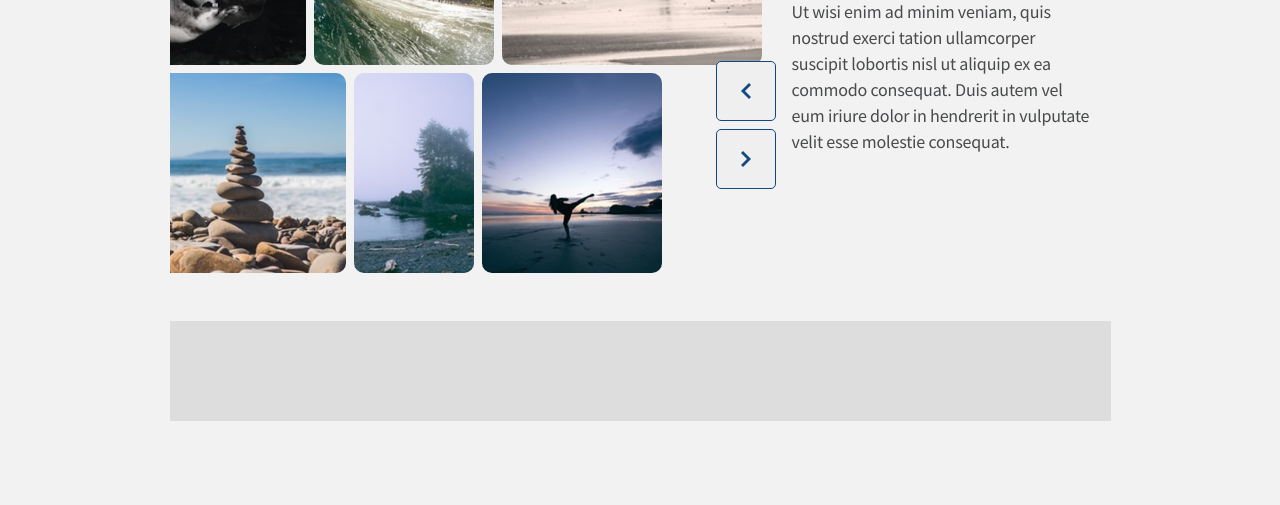
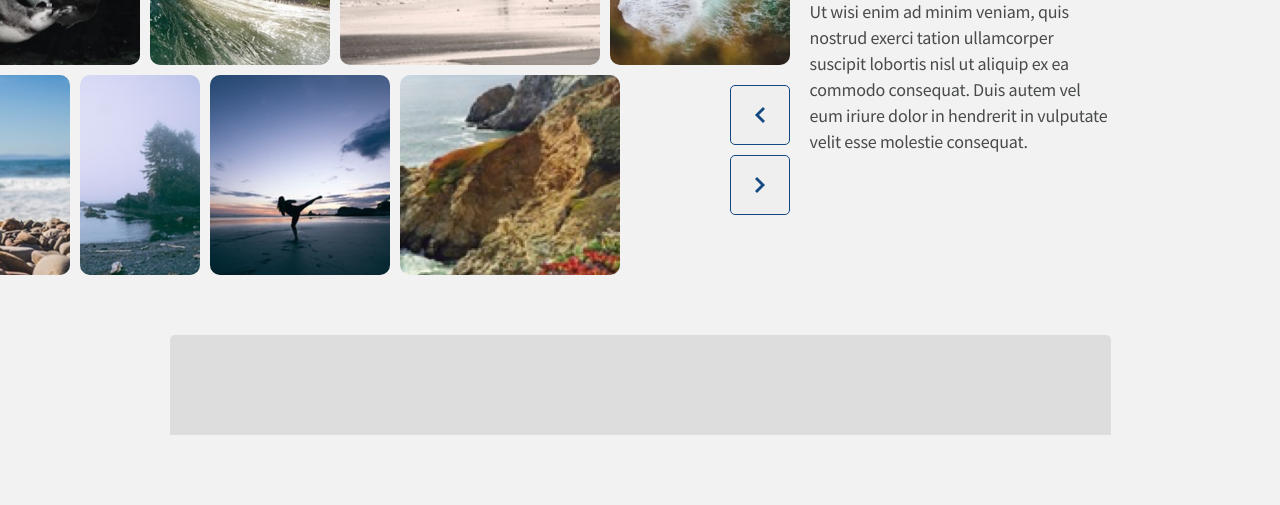
Before and after one commit to Ljusaj123/Slider, a website: page index.html in a window 1280 px wide. Shown: the part 295-800 px from the top of the page. Drawn offline with nearby package versions, Linux system fonts and the light colour scheme.

Commit message:
slider nije više odječen u containeru, nema apsolutno pozicioniranih elemenata, popravljen izgled prema dizajnu u figmi

```diff
--- a/index.html
+++ b/index.html
@@ -14,19 +14,25 @@
       integrity="sha256-o88AwQnZB+VDvE9tvIXrMQaPlFFSUTR+nldQm1LuPXQ="
       crossorigin="anonymous"
     ></script>
-    <title>Document</title>
+    <title>Slider</title>
   </head>
 
-  <body class="container">
-    <header>
+  <body>
+    <!-- header -->
+    <header class="container">
       <div class="box box1"></div>
       <div class="box box2"></div>
     </header>
 
-    <main>
+    <!-- main container -->
+
+    <main class="container">
       <div class="main-container">
+        <!-- slider -->
+
         <div class="slider">
-          <div class="wrapper wrapper1">
+          <!-- top row slider -->
+
           <div class="row top-row">
             <img
               src="./images/slider-image-5.jpg"
@@ -48,9 +54,9 @@
               class="firstClone"
             />
           </div>
-          </div>
 
-          <div class="wrapper wrapper2">
+          <!-- bottom row slider -->
+
           <div class="row bottom-row">
             <img
               src="./images/slider-image-3.jpg"
@@ -70,14 +76,14 @@
               alt="image4"
               class="firstClone"
             />
-            </div>
-          </div>
-
             <div class="button-container">
               <button class="left-button"></button>
               <button class="right-button"></button>
             </div>
           </div>
+        </div>
+
+        <!-- text container -->
 
         <div class="text">
           <h1>Lorem ipsum dolor sit amet consectetur adipisicing elit</h1>
@@ -91,7 +97,9 @@
       </div>
     </main>
 
-    <footer></footer>
+    <!-- footer -->
+
+    <footer class="container"></footer>
   </body>
   <script src="./js/main.js" defer></script>
 </html>
--- a/js/main.js
+++ b/js/main.js
@@ -1,11 +1,13 @@
 "use strict";
 
 $(window).on("load", function () {
-  $(".firstClone").each(function (i, obj) {
-    var firstCloneSize = $(obj).width();
-    $(obj).parent().css("transform", "translateX(" + firstCloneSize + "px)");
-  }); //event listener on the left button
-
+  // $(".firstClone").each((i, obj) => {
+  //   const firstCloneSize = $(obj).width();
+  //   $(obj)
+  //     .parent()
+  //     .css("transform", "translateX(" + firstCloneSize + "px)");
+  // });
+  //event listener on the left button
   $(".left-button").click(function () {
     var counterImg = $(".counter");
     counterImg.each(function (i, obj) {
--- a/src/main.js
+++ b/src/main.js
@@ -1,10 +1,10 @@
 $(window).on("load", () => {
-  $(".firstClone").each((i, obj) => {
-    const firstCloneSize = $(obj).width();
-    $(obj)
-      .parent()
-      .css("transform", "translateX(" + firstCloneSize + "px)");
-  });
+  // $(".firstClone").each((i, obj) => {
+  //   const firstCloneSize = $(obj).width();
+  //   $(obj)
+  //     .parent()
+  //     .css("transform", "translateX(" + firstCloneSize + "px)");
+  // });
 
   //event listener on the left button
   $(".left-button").click(() => {
--- a/styles/scss/_main.scss
+++ b/styles/scss/_main.scss
@@ -4,64 +4,46 @@
   height: 100%;
   border-radius: 0px 0px 5px 5px;
 }
-
 .box1 {
   width: 301px;
 }
 .box2 {
   width: 621px;
 }
+.main-container {
+  height: 100%;
+  width: 100%;
+  display: grid;
+  grid-template-columns: 2fr 1fr;
+  justify-content: flex-end;
+  gap: 20px;
+}
 
-.main-container {
-  display: flex;
-  margin: auto 0;
-}
 .slider {
-  flex: 2;
-  height: 420px;
   display: flex;
   flex-direction: column;
+  gap: 10px;
+}
+.row {
+  width: 1430px;
+  height: 200px;
+  display: flex;
   justify-content: flex-end;
-  position: relative;
-  gap: 8px;
+  gap: 10px;
 }
 
 .text {
-  flex: 1;
   display: flex;
   flex-direction: column;
-  gap: 1em;
-  padding: 1em;
-}
-
-.wrapper {
-  position: relative;
-  height: 200px;
-  overflow: hidden;
-}
-
-.wrapper1 {
-  width: 600px;
-}
-
-.wrapper2 {
-  width: 500px;
-}
-
-.row {
-  position: absolute;
-  top: 0%;
-  right: 0;
-  display: flex;
-  align-items: center;
-  gap: 0.5em;
+  width: 300.93px;
+  gap: 20px;
 }
 
 .button-container {
-  position: absolute;
-  bottom: 20%;
-  right: 0;
   display: flex;
   flex-direction: column;
-  gap: 0.5em;
+  align-items: flex-end;
+  width: 160px;
+  gap: 10px;
+  margin-top: 10px;
 }
--- a/styles/scss/base/_resets.scss
+++ b/styles/scss/base/_resets.scss
@@ -1,11 +1,14 @@
 @use "./variables" as *;
 
+html {
+  box-sizing: border-box;
+}
 *,
-*::after,
-*::before {
+*:before,
+*:after {
+  box-sizing: inherit;
   margin: 0;
   border: 0;
-  box-sizing: border-box;
 }
 
 body {
@@ -16,35 +19,40 @@ body {
 header,
 footer {
   height: 100px;
+}
+
+header {
   display: flex;
   justify-content: space-between;
 }
 
 footer {
   background-color: $gray;
+  border-radius: 5px 5px 0px 0px;
 }
 
 main {
-  display: flex;
-  padding: 3em 0;
+  height: 530px;
+  padding: 60px 0;
 }
 
 h1 {
   color: $blue;
   font-size: 32px;
   line-height: 38px;
-  letter-spacing: -0.2px;
-  align-items: flex-end;
+  text-align: left;
+  font-weight: $fw-bold;
 }
-
 p {
+  color: $blackish;
   font-size: 18px;
   line-height: 26px;
+  text-align: left;
+  font-weight: $fw-normal;
+}
+h1,
+p {
   letter-spacing: -0.2px;
-  text-align: left;
-  color: $blackish;
-  display: flex;
-  align-items: center;
 }
 
 img {
@@ -56,8 +64,6 @@ img {
 
 .container {
   max-width: 941px;
-  max-height: 730px;
-  height: 100%;
   width: 100%;
   margin: 0 auto;
 }
--- a/styles/scss/base/_variables.scss
+++ b/styles/scss/base/_variables.scss
@@ -1,6 +1,9 @@
-@import url("https://fonts.googleapis.com/css2?family=Source+Sans+Pro&display=swap");
+@import url("https://fonts.googleapis.com/css2?family=Source+Sans+Pro:wght@400;700&display=swap");
 
 $ff-SansPro: "Source Sans Pro", sans-serif;
+
+$fw-bold: 700;
+$fw-normal: 400;
 
 $blue: #134880;
 $gray: #dddddd;
```
Also changed, not shown: styles/css/style.css. Lines whose indentation alone changed are shown as unchanged.
